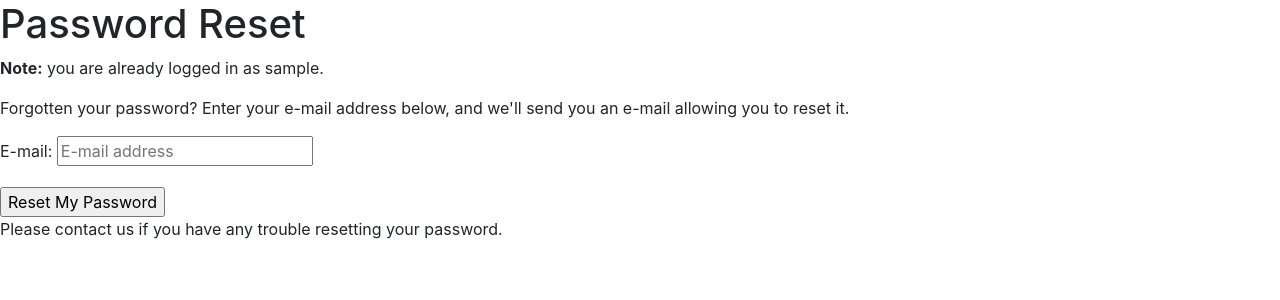
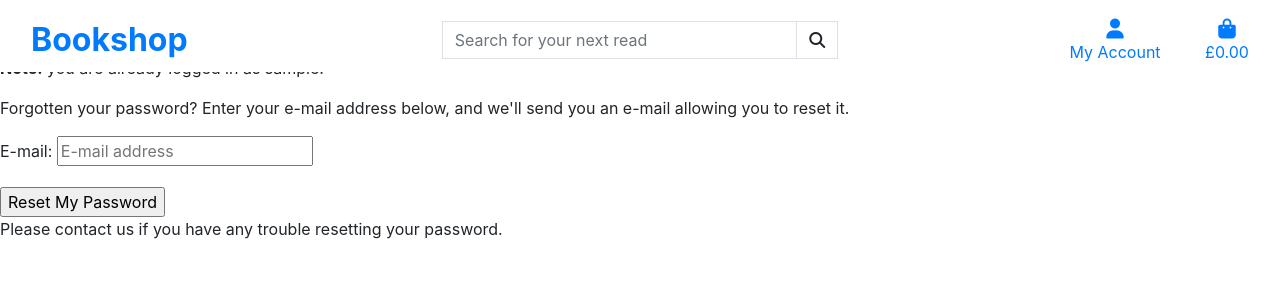
Before and after one commit to SkyeH-M/second-hand-shelf, a Django app: page /accounts/password/reset/ in a window 1280 px wide. Shown: the top 300 px of the page. Run offline with Django 3.2, Linux system fonts and the light colour scheme; the visitor is signed in with stand-in values (Sample User, id 1); some libraries are stand-ins or nearby versions.

Commit message:
Added home page content

```diff
--- a/templates/base.html
+++ b/templates/base.html
@@ -21,6 +21,8 @@
     {% endblock %}
 
     {% block corejs %}
+        <!-- Font Awesome Kit -->
+        <script src="https://kit.fontawesome.com/4a7a7a5f62.js" crossorigin="anonymous"></script>
         <script src="https://cdn.jsdelivr.net/npm/jquery@3.5.1/dist/jquery.min.js" integrity="sha256-9/aliU8dGd2tb6OSsuzixeV4y/faTqgFtohetphbbj0=" crossorigin="anonymous"></script>
         <script src="https://cdn.jsdelivr.net/npm/popper.js@1.16.0/dist/umd/popper.min.js" integrity="sha384-Q6E9RHvbIyZFJoft+2mJbHaEWldlvI9IOYy5n3zV9zzTtmI3UksdQRVvoxMfooAo" crossorigin="anonymous"></script>
         <script src="https://stackpath.bootstrapcdn.com/bootstrap/4.4.1/js/bootstrap.min.js" integrity="sha384-wfSDF2E50Y2D1uUdj0O3uMBJnjuUD4Ih7YwaYd1iqfktj0Uod8GCExl3Og8ifwB6" crossorigin="anonymous"></script>
@@ -32,13 +34,75 @@
     <title>Bookshop {% block extra_title %}{% endblock %}</title>
   </head>
   <body>
-    <header class="container-fluid fixed-top"></header>
+    <header class="container-fluid fixed-top">
+      <div id="topnav" class="row bg-white pt-lg-2 d-none d-lg-flex">
+        <div class="col-12 col-lg-4 my-auto py-1 py-lg-0 text-center text-lg-left">
+          <a href="{% url 'home' %}" class="nav-link main-logo-link">
+            <h2 class="logo-font text-black my-0"><strong>Bookshop</strong></h2>
+          </a>
+        </div>
+        <!-- hero image above search and title? or above search, below title? -->
+        <div class="col-12 col-lg-4 my-auto py-1 py-lg-0">
+          <form method="GET" action="">
+            <div class="input-group w-100">
+                <input class="form-control border border-black rounded-0" type="text" name="q" placeholder="Search for your next read">
+                <div class="input-group-append">
+                    <button class="form-control btn btn-black border border-black rounded-0" type="submit">
+                        <span class="icon">
+                          <i class="fa-solid fa-magnifying-glass"></i>
+                        </span>
+                    </button>
+                </div>
+            </div>
+        </form>
+        </div>
+        <div class="col-12 col-lg-4 my-auto py-1 py-lg-0">
+          <ul class="list-inline list-unstyled text-center text-lg-right my-0">
+            <li class="list-inline-item dropdown">
+              <a class="text-black nav-link" href="#" id="user-options" data-toggle="dropdown" aria-haspopup="true" aria-expanded="false">
+                <div class="text-center">
+                  <div><i class="fas fa-user fa-lg"></i></div>
+                  <p class="my-0">My Account</p>
+                </div>
+              </a>
+              <div class="dropdown-menu border-0" aria-labelledby="user-options">
+                {% if request.user.is_authenticated %}
+                  {% if request.user.is_superuser %}
+                    <a href="" class="dropdown-item">Product Management</a>
+                  {% endif %}
+                  <a href="" class="dropdown-item">My Profile</a>
+                  <a href="{% url 'account_logout' %}" class="dropdown-item">Logout</a>
+                {% else %}
+                  <a href="{% url 'account_signup' %}" class="dropdown-item">Register</a>
+                  <a href="{% url 'account_login' %}" class="dropdown-item">Login</a>
+                {% endif %}
+              </div>
+            </li>
+            <li class="list-inline-item">
+              <a class="{% if grand_total %}text-info font-weight-bold{% else %}text-black{% endif %} nav-link" href="">
+                <div class="text-center">
+                  <div><i class="fas fa-shopping-bag fa-lg"></i></div>
+                  <p class="my-0">
+                    {% if grand_total %}
+                      £{{ grand_total|floatformat:2 }}
+                    {% else %}
+                      £0.00
+                    {% endif %}
+                  </p>
+                </div>
+              </a>
+            </li>
+          </ul>
+        </div>
+      </div>
+    </header>
 
     {% if messages %}
         <div class="message-container"></div>
     {% endif %}
 
     {% block page_header %}
+
     {% endblock %}
 
     {% block content %}
```
Also changed, not shown: home/templates/home/index.html (+42 -1 lines), static/css/base.css (added, +80 -0 lines), 1 other file.
